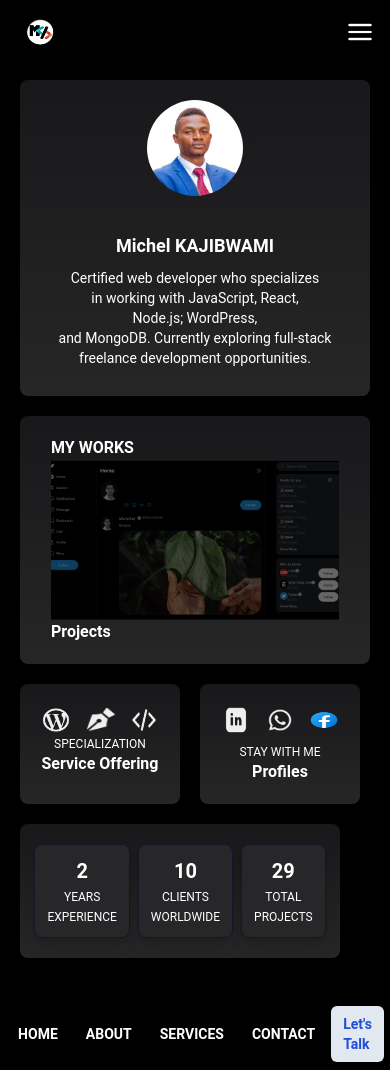
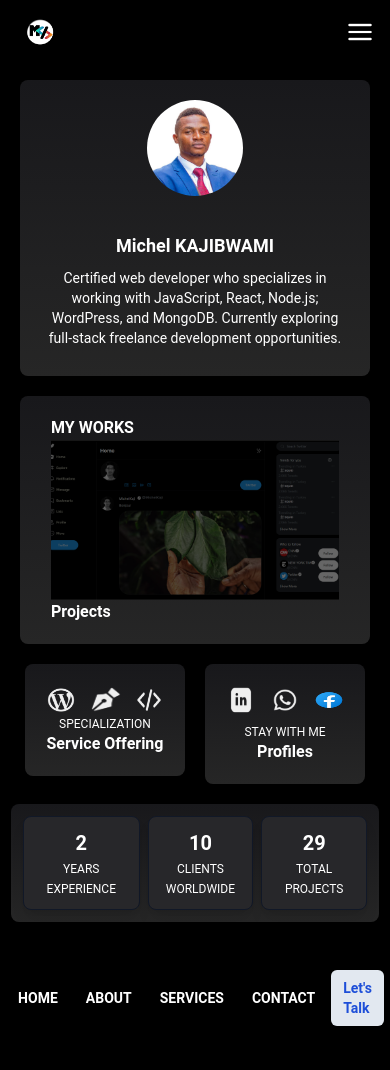
Before and after one commit to MICHELKAJI/portofolioMkj, a React (Vite) app: page /#/ in a window 390 px wide. After the commit the page ends 1034 px from the top, so only its background shows below. Built offline with nearby package versions, Linux system fonts and the light colour scheme.

Commit message:
add responive featuer

```diff
--- a/src/components/header.jsx
+++ b/src/components/header.jsx
@@ -25,7 +25,7 @@ function Header(){
 
     return(
         <div className="fixed top-0 left-0 w-full z-50 bg-black">
-    <header className="flex flex-row justify-between items-center h-16 lg:h-20 px-4 lg:px-20 py-2 lg:py-4">
+    <header className="flex flex-row justify-between items-center h-16 lg:h-20 px-4 lg:px-[5rem] py-2 lg:py-4">
         <div>
             <Link to="/">
                 <img className="h-12 w-12 lg:h-16 lg:w-16" src={logo} alt="logo" />
--- a/src/components/realisation.jsx
+++ b/src/components/realisation.jsx
@@ -2,7 +2,7 @@ import { motion } from "framer-motion";
 function Realisation (){
     return(
         <div>
-            <motion.div initial={{opacity: 0, x: 100}} animate={{opacity: 1, x: 0}} transition={{duration: 1, ease: "easeOut", delay:0.2}} className=" flex flex-row justify-center lg:gap-10 gap-2 rounded-lg shadow-lg  p-5 bg-gradient-to-t from-neutral-800 to-zinc-900 lg:w-[44rem] w-[20rem]">
+            <motion.div initial={{opacity: 0, x: 100}} animate={{opacity: 1, x: 0}} transition={{duration: 1, ease: "easeOut", delay:0.2}} className=" flex flex-row justify-center lg:gap-10 gap-2 rounded-lg shadow-lg  lg:p-5 p-3 bg-gradient-to-t from-neutral-800 to-zinc-900 lg:w-[44rem] w-[23rem]">
                 <div className=" flex flex-col gap-1 border border-gray-900 rounded-lg items-center text-white p-3 shadow-lg bg-zinc-800 w-40">
                     <p className=" font-bold text-xl">2</p>
                     <h2 className=" text-xs">YEARS</h2>
--- a/src/pages/home.jsx
+++ b/src/pages/home.jsx
@@ -46,9 +46,9 @@ function Home(){
 
   const images = [imageOne, imageTow, imageThree, imagess]
 
-    return(
+    return (
       <div>
-    <main className="flex flex-col h-screen pt-20 justify-between font-sans w-full px-5">
+        <main className="flex flex-col h-screen lg:pt-20 pt-20 justify-between font-sans w-full px-5">
           <div className="flex flex-col lg:flex-row md:flex-row justify-between  gap-5">
             <div className="flex flex-col lg:flex-row  items-center gap-5 p-5 rounded-lg shadow-lg bg-gradient-to-t from-neutral-800 to-zinc-900 w-full lg:w-auto">
               <motion.img
@@ -74,7 +74,9 @@ function Home(){
                   transition={{ duration: 1, ease: "easeOut", delay: 0.2 }}
                   className="text-white leading-5 lg:leading-6 text-sm lg:text-base w-full lg:w-[30rem] p-2 lg:p-5"
                 >
-            Certified web developer who specializes<br/> in working with JavaScript, React,<br/> Node.js; WordPress,<br/> and MongoDB. Currently exploring full-stack <br/> freelance development opportunities.
+                  Certified web developer who specializes in working with
+                  JavaScript, React, Node.js; WordPress, and MongoDB. Currently
+                  exploring full-stack freelance development opportunities.
                 </motion.p>
               </div>
             </div>
@@ -98,13 +100,44 @@ function Home(){
               onClick={downloadFile}
               className=" hidden md:block cursor-pointer hover:bg-red-500 shadow-md hover:scale-105 transition duration-300 flex-col justify-center items-center gap-2 border rounded-lg border-slate-400 p-5 w-full lg:w-auto"
             >
-                <img className="h-14 w-14 lg:h-28 md:h-32 md:w-32 lg:w-28" src={cv} alt="cv" />
+              <img
+                className="h-14 w-14 lg:h-28 md:h-32 md:w-32 lg:w-28"
+                src={cv}
+                alt="cv"
+              />
               <p className="text-white">My CV</p>
               <h2 className="text-white font-bold">Download</h2>
             </div>
           </div>
+          <div className=" hidden md:block">
+            <div className="flex flex-wrap lg:flex-row lg:justify-between justify-start md:flex-row md:flex-nowrap  md:gap-5 gap-5 mt-5">
+              <Link
+                to="/service"
+                className="hover:bg-red-500 hover:scale-105 transition duration-300 flex flex-col p-5 rounded-lg shadow-lg bg-gradient-to-t from-neutral-800 to-zinc-900 lg:w-96 w-auto"
+              >
+                <div className="flex flex-row justify-center items-center lg:gap-8 gap-3">
+                  <img className="h-8 w-8" src={wordpress} alt="logo" />
+                  <img className="h-8 w-8" src={solving} alt="logo" />
+                  <img className="h-8 w-8" src={coding} alt="logo" />
+                </div>
+                <p className="text-white text-xs text-center">SPECIALIZATION</p>
+                <h2 className="text-white font-bold text-center">
+                  Service Offering
+                </h2>
+              </Link>
+              <div>
+                <Profil />
+              </div>
+              <div>
+                <Realisation />
+              </div>
+            </div>
+          </div>
 
+          <div className='block lg:hidden'>
                 <div className="flex flex-wrap lg:flex-row lg:justify-between justify-start md:flex-row md:flex-nowrap  md:gap-5 gap-5 mt-5">
+                    <div className=' flex flex-row justify-center gap-5 w-full'>
+                        <div>
                             <Link to="/service" className="hover:bg-red-500 hover:scale-105 transition duration-300 flex flex-col p-5 rounded-lg shadow-lg bg-gradient-to-t from-neutral-800 to-zinc-900 lg:w-96 w-auto">
                                <div className="flex flex-row justify-center items-center lg:gap-8 gap-3">
                                      <img className="h-8 w-8" src={wordpress} alt="logo" />
@@ -114,11 +147,17 @@ function Home(){
                                  <p className="text-white text-xs text-center">SPECIALIZATION</p>
                                  <h2 className="text-white font-bold text-center">Service Offering</h2>
                              </Link>
+                        </div>
+
                        <div>
-                <Profil />
+                          <Profil/>
                        </div>
-            <div>
+
+                    </div>
+
+                   <div  className=' flex flex-row justify-center w-full px-2'>
                        <Realisation />
+                   </div>
                </div>
           </div>
 
@@ -131,7 +170,6 @@ function Home(){
           <Footer />
         </main>
       </div>
-
-    )
+    );
 }
 export default Home;
--- a/src/pages/service.jsx
+++ b/src/pages/service.jsx
@@ -30,8 +30,8 @@ function Service(){
                             <div className=" flex flex-row gap-2 "><div><img  className=" h-8 w-8"  src={worpress} alt="icon" /></div> <h2 className=" text-white font-bold">WORDPRESS</h2></div>
                         </div>
                         <div className="">
-                            <h2 className=" text-xl font-bold text-white text-center mt-2">MY OFFERINGS</h2>
-                            <motion.div variants={gridCintainerVarias} initial="hidden" animate="show" className=" flex flex-row  flex-wrap justify-center gap-5 p-5 bg-gradient-to-t from-neutral-800 to-zinc-900 rounded ">
+                            <h2 className=" text-xl font-bold text-white text-center mt-3 pb-2">MY OFFERINGS</h2>
+                            <motion.div variants={gridCintainerVarias} initial="hidden" animate="show" className=" flex flex-row  flex-wrap justify-center gap-5 lg:p-32 bg-gradient-to-t from-neutral-800 to-zinc-900 rounded ">
                             <motion.div variants={gridVariance} className=" hover:bg-slate-950  hover:scale-105 transition duration-300 border border-gray-900 rounded-lg p-5 shadow-lg bg-zinc-800 ">
                                 <h2 className=" font-bold text-blue-700">MERN, PERN</h2>
                                 <motion.p initial={{opacity: 0, x: 100}} animate={{opacity: 1, x: 0}} transition={{duration: 1, ease: "easeOut", delay:0.2}} className=" text-white w-80">
```
Lines whose indentation alone changed are shown as unchanged.
